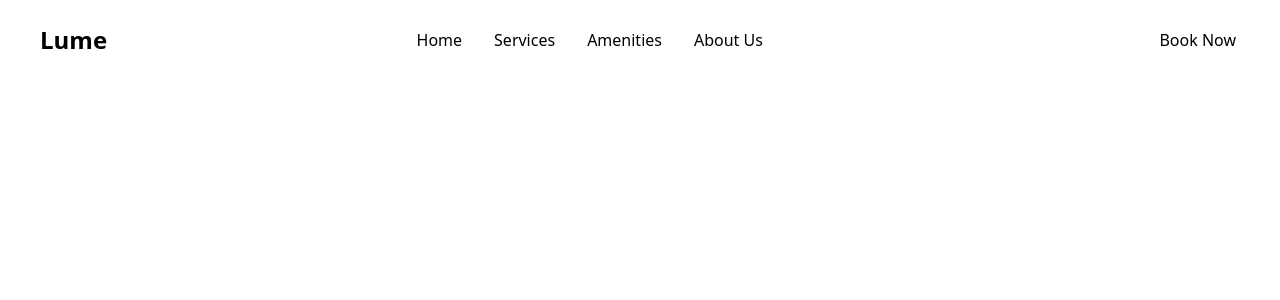
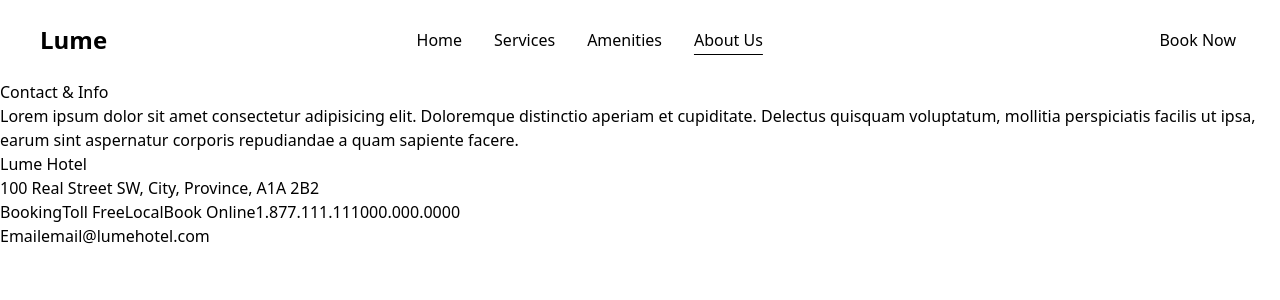
Before and after one commit to olivia497/lume-hotel-project, a React (Vite) app: page /contact in a window 1280 px wide. Shown: the top 300 px of the page. Built offline with nearby package versions, Linux system fonts and the light colour scheme.

Commit message:
Updated about us to contact & Info

```diff
--- a/src/App.jsx
+++ b/src/App.jsx
@@ -4,7 +4,7 @@ import Home from "./pages/HomePage"
 import Services from './pages/Services'
 import Amenities from './pages/Amenities'
 import BookNow from './pages/BookNow'
-import About from './pages/About'
+import Contact from './pages/Contact'
 import { Route, Routes } from 'react-router-dom'
 
 const App = () => {
@@ -17,7 +17,7 @@ const App = () => {
           <Route path='/services' element={<Services />} />
           <Route path='/amenities' element={<Amenities />} />
           <Route path='/booknow' element={<BookNow />} />
-          <Route path='/about' element={<About />} />
+          <Route path='/contact' element={<Contact />} />
         </Routes>
       </div>
     </>
--- a/src/components/About.jsx
+++ b/src/components/Contact.jsx
@@ -1,11 +1,11 @@
 import React from 'react'
 import { useNavigate } from 'react-router-dom';
 
-const About = () => {
+const Contact = () => {
   const navigate = useNavigate()
 
-  const handleAboutClick = () => {
-    navigate('/about')
+  const handleContactClick = () => {
+    navigate('/contact')
   }
 
   return (
@@ -32,9 +32,9 @@ const About = () => {
           </p>
           <button
             className='bg-amber-600 hover:bg-amber-700 text-white font-semibold py-3 px-8 rounded-full shadow-lg hover:shadow-xl transform hover:scale-105 transition-all duration-200'
-            onClick={handleAboutClick}
+            onClick={handleContactClick}
           >
-            About Us
+            Contact & Info
           </button>
         </div>
       </div>
@@ -42,4 +42,4 @@ const About = () => {
   );
 };
 
-export default About;
+export default Contact;
--- a/src/components/Navbar.jsx
+++ b/src/components/Navbar.jsx
@@ -46,7 +46,7 @@ const Navbar = () => {
                 Amenities
               </NavLink>
               <NavLink
-                to="/about"
+                to="/contact"
                 className={linkClass}
               >
                 About Us
--- a/src/pages/About.jsx
+++ /dev/null
@@ -1,11 +0,0 @@
-import React from 'react'
-
-const About = () => {
-  return (
-    <div>
-      <p>About us page</p>
-    </div>
-  )
-}
-
-export default About
--- /dev/null
+++ b/src/pages/Contact.jsx
@@ -0,0 +1,36 @@
+import React from 'react'
+
+const Contact = () => {
+  return (
+    <>
+    {/* Contact */}
+      <div>
+        <h1>Contact & Info</h1>
+        <p>Lorem ipsum dolor sit amet consectetur adipisicing elit. Doloremque distinctio aperiam et cupiditate. Delectus quisquam voluptatum, mollitia perspiciatis facilis ut ipsa, earum sint aspernatur corporis repudiandae a quam sapiente facere.</p>
+      </div>
+      <div>
+        <div>
+          <img/>
+          <h2>Lume Hotel</h2>
+          <span>100 Real Street SW, City, Province, A1A 2B2</span>
+        </div>
+        <div>
+          <span>Booking</span>
+          <span>Toll Free</span>
+          <span>Local</span>
+          <button>Book Online</button>
+          <button>1.877.111.111</button>
+          <button>000.000.0000</button>
+        </div>
+        <div>
+          <span>Email</span>
+          <span>email@lumehotel.com</span>
+        </div>
+      </div>
+
+      {/* FAQ */}
+    </>
+  )
+}
+
+export default Contact
--- a/src/pages/HomePage.jsx
+++ b/src/pages/HomePage.jsx
@@ -1,6 +1,6 @@
 import React from 'react'
 import HomeImage from '../components/HomeImage'
-import About from '../components/About'
+import Contact from '../components/Contact'
 import TextType from '../components/TextType'
 import RoomCards from '../components/RoomCards'
 
@@ -17,7 +17,7 @@ const HomePage = () => {
         cursorCharacter="|"
       />
       </div>
-      <About />
+      <Contact />
       <RoomCards />
     </>
   )
```
Also changed, not shown: src/components/RoomCards.jsx (line endings or trailing spaces).
